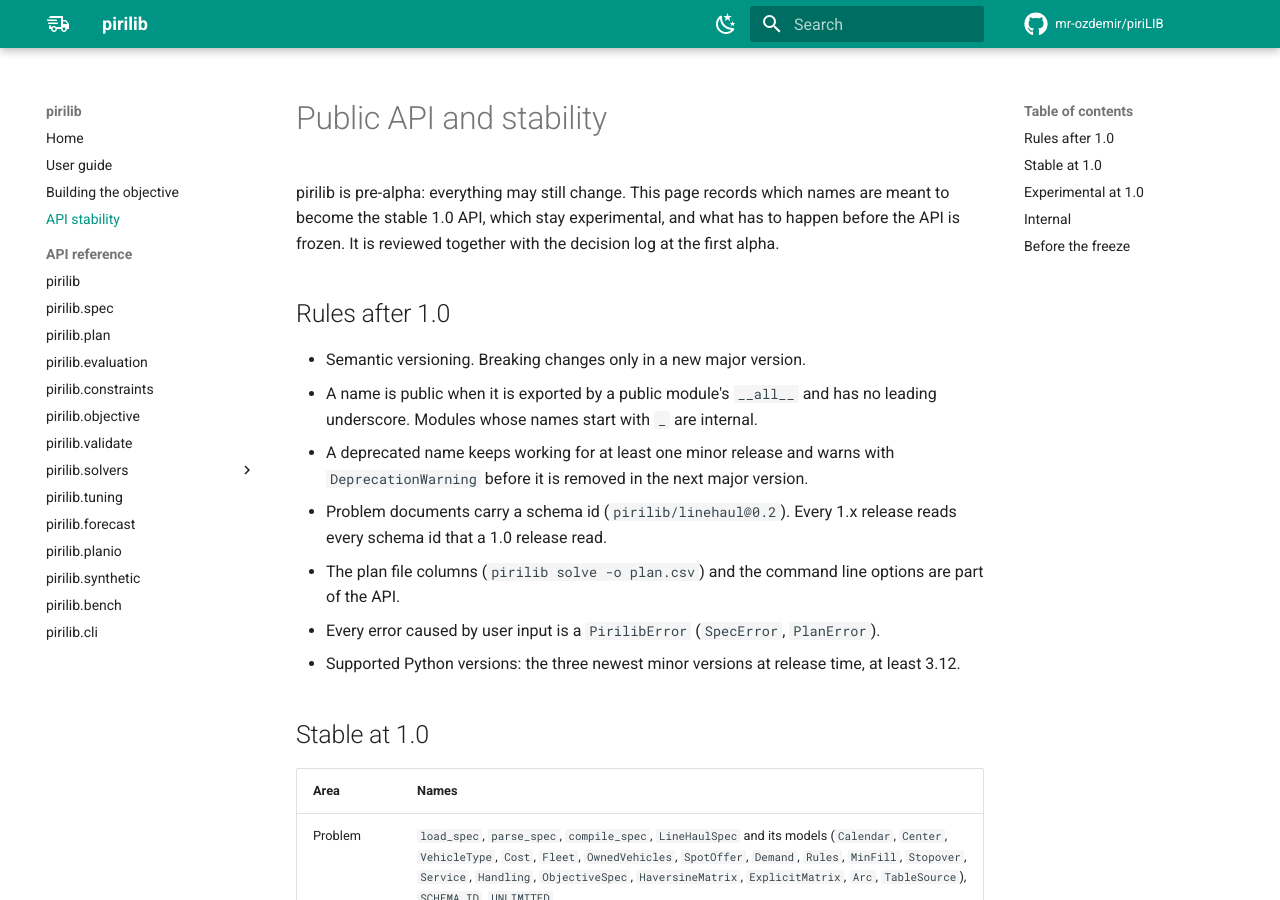
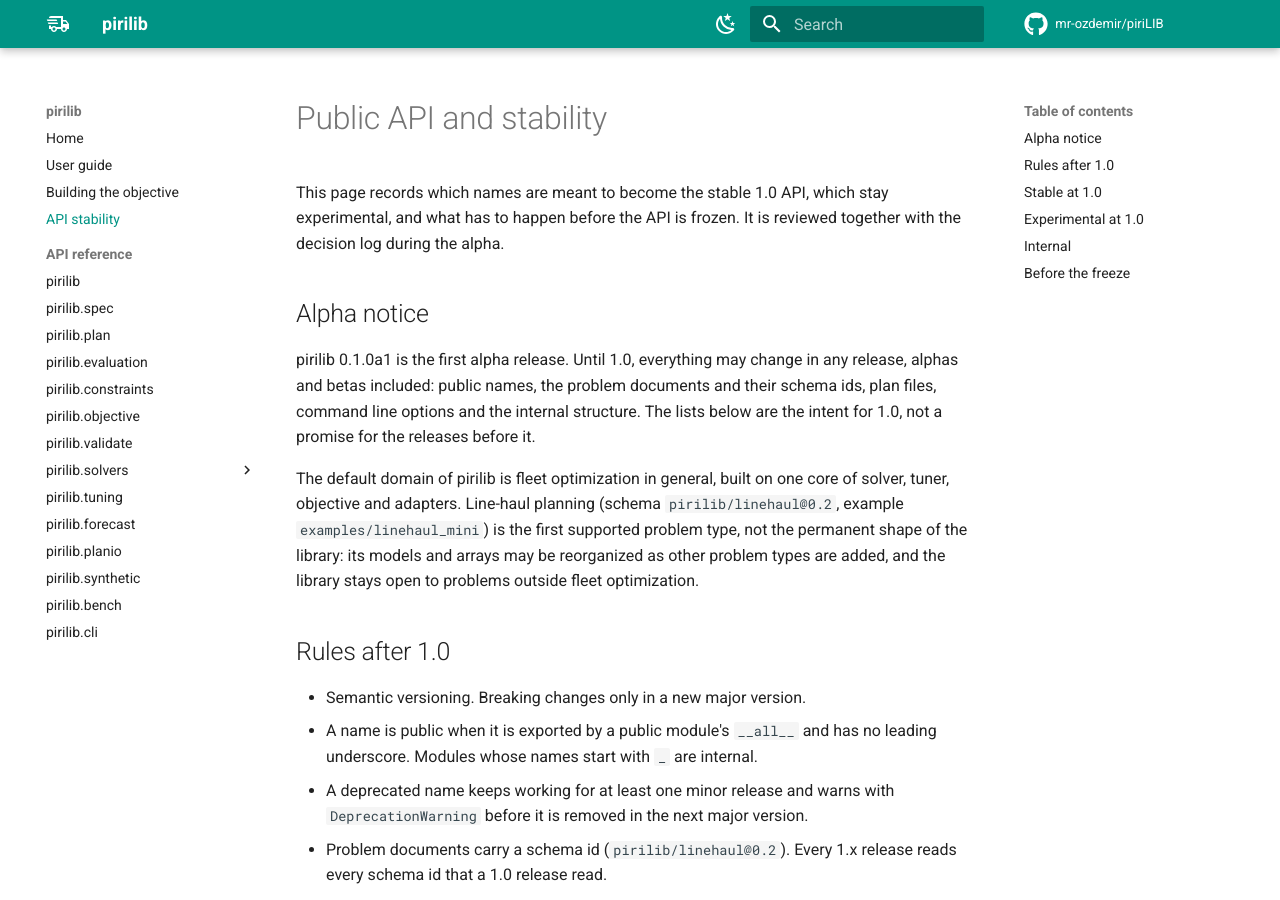
Before and after one commit to mr-ozdemir/piriLIB, an MkDocs documentation site: the page built from docs/stability.md, in a window 1280 px wide and 900 px high. Built offline with MkDocs 1.6.1 and Material for MkDocs 9.7.7, drawn with Linux system fonts in a browser that asks for light colours; comment, search, counter and statistics services are not loaded.

```diff
--- a/docs/stability.md
+++ b/docs/stability.md
@@ -1,9 +1,23 @@
 # Public API and stability
 
-pirilib is pre-alpha: everything may still change. This page records which
-names are meant to become the stable 1.0 API, which stay experimental, and what
-has to happen before the API is frozen. It is reviewed together with the
-decision log at the first alpha.
+This page records which names are meant to become the stable 1.0 API, which
+stay experimental, and what has to happen before the API is frozen. It is
+reviewed together with the decision log during the alpha.
+
+## Alpha notice
+
+pirilib 0.1.0a1 is the first alpha release. Until 1.0, everything may change
+in any release, alphas and betas included: public names, the problem documents
+and their schema ids, plan files, command line options and the internal
+structure. The lists below are the intent for 1.0, not a promise for the
+releases before it.
+
+The default domain of pirilib is fleet optimization in general, built on one
+core of solver, tuner, objective and adapters. Line-haul planning (schema
+`pirilib/linehaul@0.2`, example `examples/linehaul_mini`) is the first
+supported problem type, not the permanent shape of the library: its models
+and arrays may be reorganized as other problem types are added, and the
+library stays open to problems outside fleet optimization.
 
 ## Rules after 1.0
 
--- a/src/pirilib/_version.py
+++ b/src/pirilib/_version.py
@@ -1 +1 @@
-__version__ = "0.0.1.dev0"
+__version__ = "0.1.0a1"
```
Also changed, not shown: CHANGELOG.md (+5 -0 lines), CONTRIBUTING.md (+40 -2 lines), README.md (+42 -26 lines), docs/guide.md (+10 -1 lines), docs/index.md (+10 -8 lines), docs/kararlar.md (+13 -3 lines), pyproject.toml (+6 -3 lines), 1 other file.
